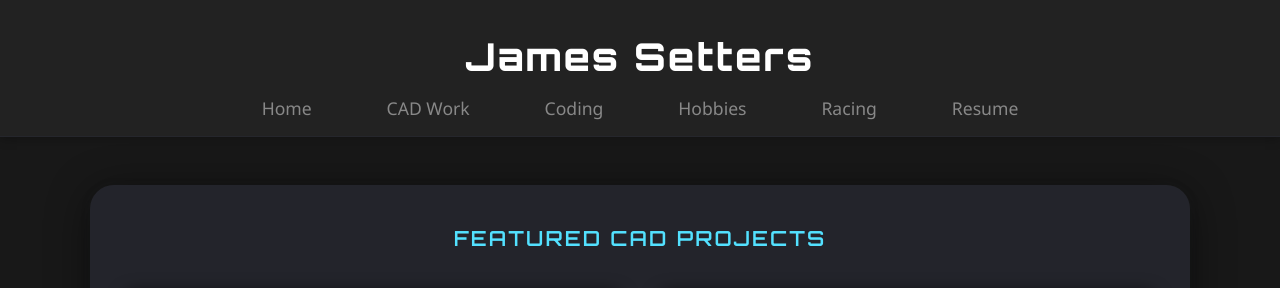
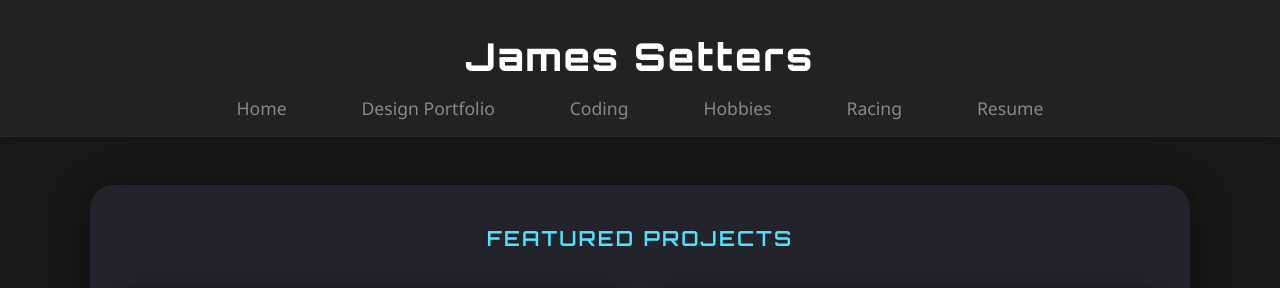
Before and after one commit to jameslsetters/jamessetters.github.io, a plain HTML site: page cad.html in a window 1280 px wide. Shown: the top 288 px of the page. Drawn offline with Linux system fonts and the light colour scheme; grey boxes are pictures that could not be loaded.

Commit message:
Update cad.html

```diff
--- a/cad.html
+++ b/cad.html
@@ -125,7 +125,7 @@
     <h1>James Setters</h1>
     <nav>
       <a href="index.html">Home</a>
-      <a href="cad.html">CAD Work</a>
+      <a href="cad.html">Design Portfolio</a>
       <a href="coding.html">Coding</a>
       <a href="hobbies.html">Hobbies</a>
       <a href="racing.html">Racing</a>
@@ -135,7 +135,7 @@
 
   <main>
     <div class="main-box">
-      <div class="section-title">Featured CAD Projects</div>
+      <div class="section-title">Featured Projects</div>
       <div class="project-grid">
         <div class="project-card">
           <div class="project-image">
```
